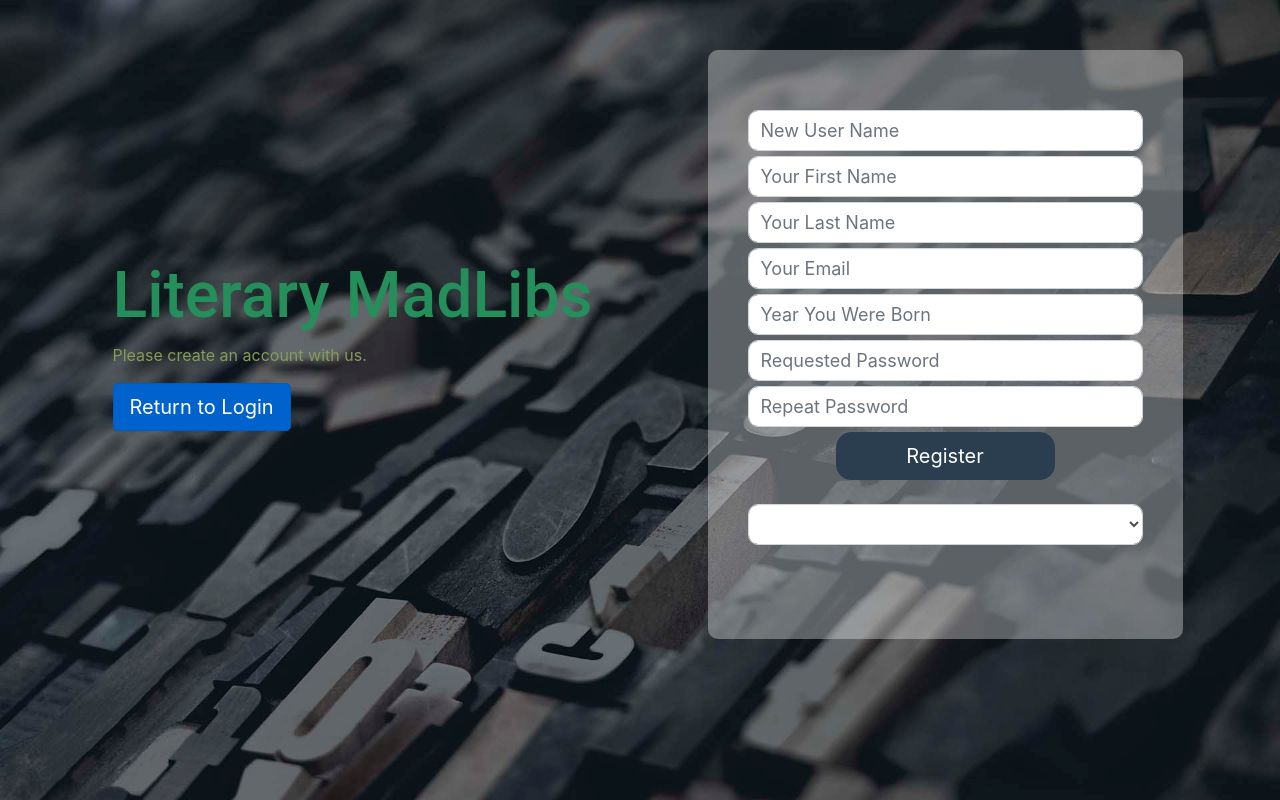
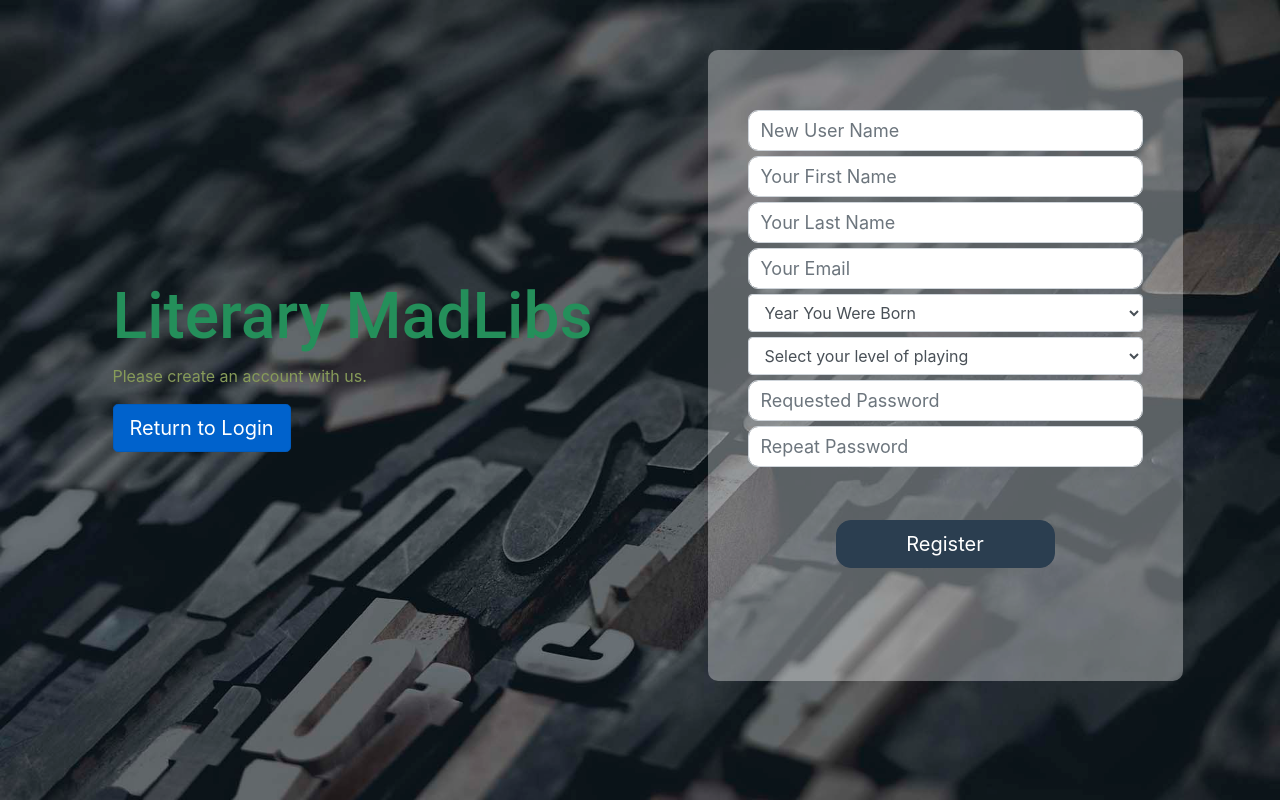
Before and after one commit to khake96/MadLibsProject2FrontEnd, an Angular app: page /registration in a window 1280 px wide. Built offline with nearby package versions, Linux system fonts and the light colour scheme.

Commit message:
made changes

```diff
--- a/src/app/components/registration/registration.component.html
+++ b/src/app/components/registration/registration.component.html
@@ -36,47 +36,123 @@
                             <input type="text" class="form-control my-form-control" id="inputEmail"
                                 placeholder="Your Email" [(ngModel)]='emailField' [ngModelOptions]="{standalone: true}">
                         </div>
-                        <div class="form-group">
+                        <!-- <div class="form-group">
                             <input type="text" class="form-control my-form-control" id="inputDob"
                                 placeholder="Year You Were Born" [(ngModel)]='dobField'
                                 [ngModelOptions]="{standalone: true}">
+                        </div> -->
+                        <div class="form-group">
+                            <select class="form-control" id ="dobField" name = "dobField" [(ngModel)]='dobField'>
+                                <option value="" default selected>Year You Were Born</option>
+                                <option value="1950">1950</option>
+                                <option value="1951">1951</option>
+                                <option value="1952">1952</option>
+                                <option value="1953">1953</option>
+                                <option value="1954">1954</option>
+                                <option value="1955">1955</option>
+                                <option value="1956">1956</option>
+                                <option value="1957">1957</option>
+                                <option value="1958">1958</option>
+                                <option value="1959">1959</option>
+                                <option value="1960">1960</option>
+                                <option value="1961">1961</option>
+                                <option value="1962">1962</option>
+                                <option value="1963">1963</option>
+                                <option value="1964">1964</option>
+                                <option value="1965">1965</option>
+                                <option value="1966">1966</option>
+                                <option value="1967">1967</option>
+                                <option value="1968">1968</option>
+                                <option value="1969">1969</option>
+                                <option value="1970">1970</option>
+                                <option value="1971">1971</option>
+                                <option value="1972">1972</option>
+                                <option value="1973">1973</option>
+                                <option value="1974">1974</option>
+                                <option value="1975">1975</option>
+                                <option value="1976">1976</option>
+                                <option value="1977">1977</option>
+                                <option value="1978">1978</option>
+                                <option value="1979">1979</option>
+                                <option value="1980">1980</option>
+                                <option value="1981">1981</option>
+                                <option value="1982">1982</option>
+                                <option value="1983">1983</option>
+                                <option value="1984">1984</option>
+                                <option value="1985">1985</option>
+                                <option value="1986">1986</option>
+                                <option value="1987">1987</option>
+                                <option value="1988">1988</option>
+                                <option value="1989">1989</option>
+                                <option value="1990">1990</option>
+                                <option value="1991">1991</option>
+                                <option value="1992">1992</option>
+                                <option value="1993">1993</option>
+                                <option value="1994">1994</option>
+                                <option value="1995">1995</option>
+                                <option value="1996">1996</option>
+                                <option value="1997">1997</option>
+                                <option value="1998">1998</option>
+                                <option value="1999">1999</option>
+                                <option value="2000">2000</option>
+                                <option value="2001">2001</option>
+                                <option value="2002">2002</option>
+                                <option value="2003">2003</option>
+                                <option value="2004">2004</option>
+                                <option value="2005">2005</option>
+                                <option value="2006">2006</option>
+                                <option value="2007">2007</option>
+                                <option value="2008">2008</option>
+                                <option value="2009">2009</option>
+                                <option value="2010">2010</option>
+                                <option value="2011">2011</option>
+                                <option value="2012">2012</option>
+                                <option value="2013">2013</option>
+                                <option value="2014">2014</option>
+                                <option value="2015">2015</option>
+                                <option value="2016">2016</option>
+
+                            </select>
                         </div>
-                        <!-- <div class="form-group">
-                            <input type="text" class="form-control my-form-control" id="inputPlayLevel"
-                                placeholder="Play Level" [(ngModel)]='levelField'[ngModelOptions]="{standalone: true}" >
-                        </div> -->
+                        <div class="form-group">
+                            <select class="form-control" id ="levelField" name = "levelField" [(ngModel)]='levelField'>
+                                <option value="" default selected>Select your level of playing</option>
 
-                        <!-- <div class="form-group">
-                            <select (change)= "selectChangeHandler($event)" class="form-control my-form-control" placeholder="Select Options" id ="levelField" name = "levelField" [(ngModel)]='levelField'>
-                                <option value="0">Option 0</option>
-                                <option value="1">Option 1</option>
-                                <option value="2">Option 2</option>
+                                <option value="0">Level 1</option>
+                                <option value="1">Level 2</option>
+                                <option value="2">Level 3</option>
+                                <option value="3">Level 4</option>
                             </select>
-                        </div> -->
+                        </div>
+
+
                         <div class="form-group">
                             <input type="password" class="form-control my-form-control" id="inputPassword1"
                                 placeholder="Requested Password" [(ngModel)]='password1Field'
                                 [ngModelOptions]="{standalone: true}">
                         </div>
                         <div class="form-group">
-                            <input type="password" class="form-control my-form-control" id="inputPassword2"
+                            <input type="password" class="form-control my-form-control"  id="inputPassword2"
                                 placeholder="Repeat Password" [(ngModel)]='password2Field'
                                 [ngModelOptions]="{standalone: true}">
                         </div>
+                        <br>
+                        <br>
+
                         <div class="form-group">
                             <div class="col-12">
                                 <button id="registrationButton" type="button" class="btn btn-primary btn-lg"
                                     (click)='goRegistration()'>Register</button>
                             </div>
                             <br>
-                            <div class="form-group">
-                                <select (change)= "selectChangeHandler($event)" class="form-control my-form-control" placeholder="Select Options" id ="levelField" name = "levelField" [(ngModel)]='levelField'>
-                                    <option selected>Open this select menu</option>
-                                    <option value="0">Option 0</option>
-                                    <option value="1">Option 1</option>
-                                    <option value="2">Option 2</option>
+                            <!-- <div class="form-group">
+                                <select (change)= "selectChangeHandler($event)" class="form-control" placeholder="Select Options" id ="levelField" name = "levelField" [(ngModel)]='levelField'>
+                                   <option selected>Open this select menu</option>
+                                    <option value="0">Option 1</option>
+                                    <option value="1">Option 2</option>
+                                    <option value="2">Option 3</option>
                                 </select>
-                            </div>
+                            </div> -->
                             <br>
 
                         </div>
--- a/src/app/components/registration/registration.component.ts
+++ b/src/app/components/registration/registration.component.ts
@@ -23,7 +23,6 @@ export class RegistrationComponent implements OnInit {
   constructor(private rs:RegistrationService) { }
 
   ngOnInit(): void { }
-  selectChangeHandler(event:any){ this.levelField = event.target.value;}
 
   goRegistration():void {
 
```
